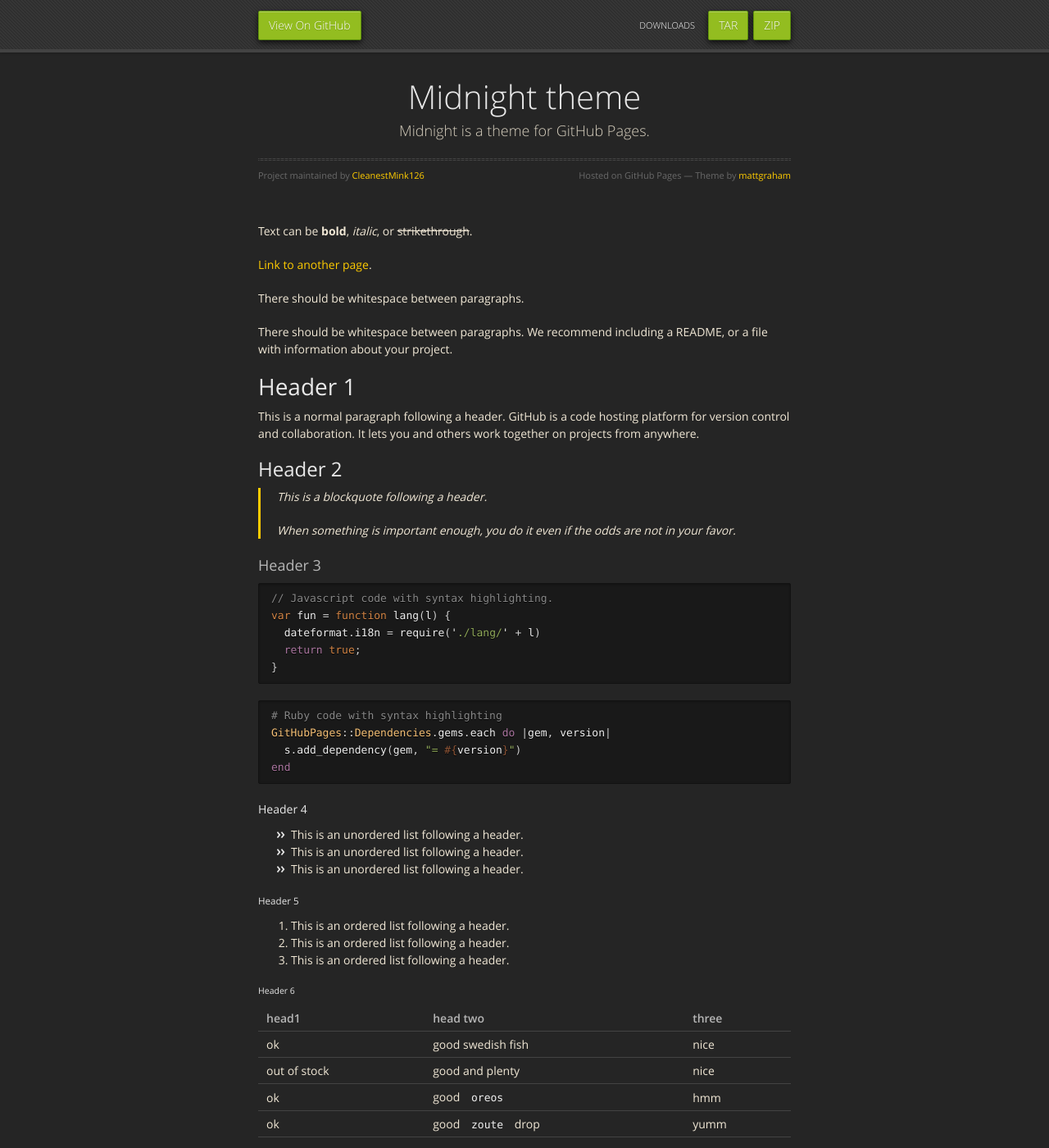
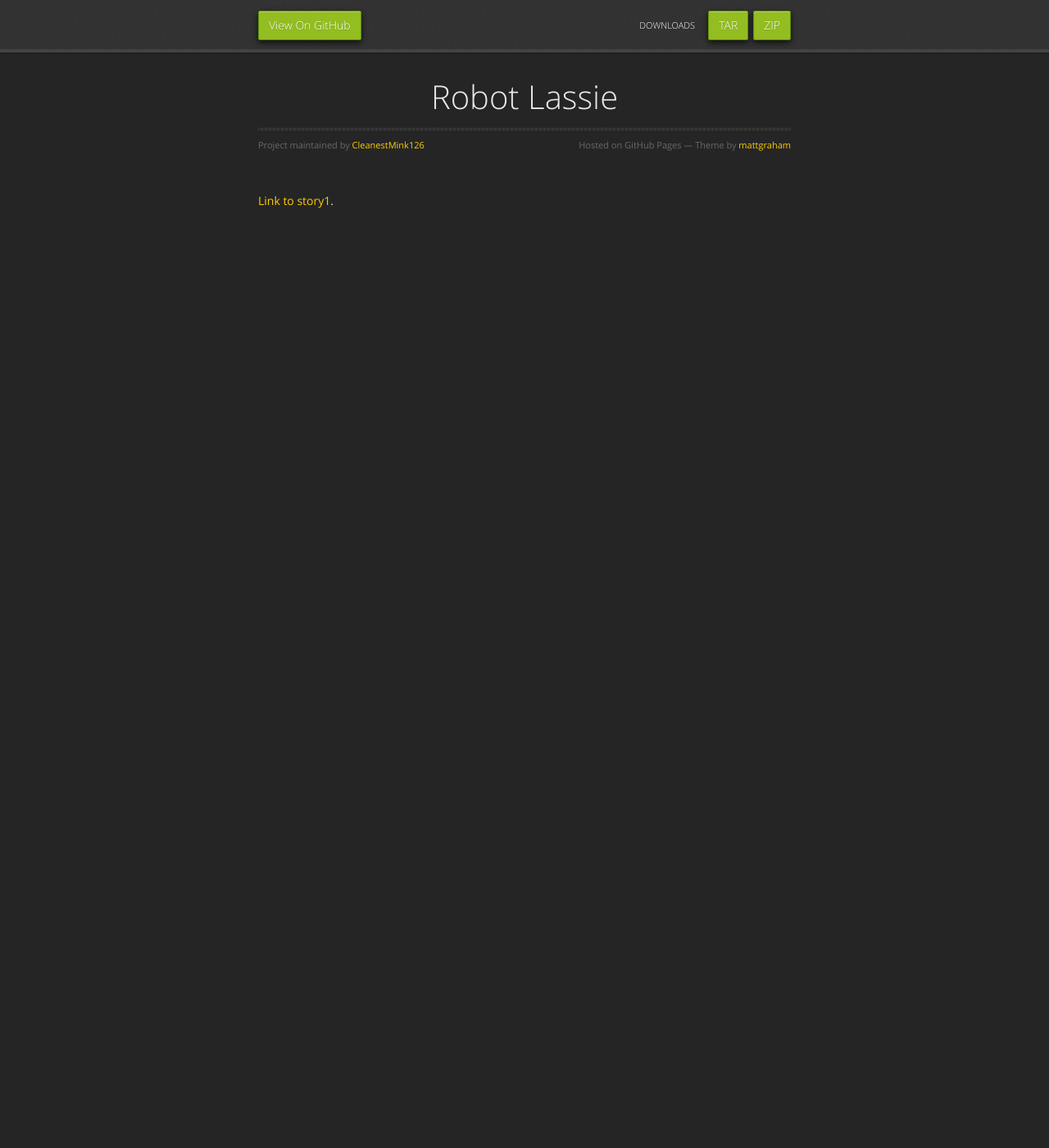
Before and after one commit to CleanestMink126/robot_lassie, a Jekyll site: the page built from docs/index.md, in a window 1280 px wide and 1400 px high. Shown: the whole window at 82% size. Built offline with Jekyll 4.4.1, drawn with Linux system fonts in a browser that asks for light colours; the repository's description, which GitHub fills in, is left out; some of the changed text lies outside the part shown.

Commit message:
cleared room for stories

````diff
--- a/docs/_config.yml
+++ b/docs/_config.yml
@@ -1,5 +1,5 @@
-title: Midnight theme
-description: Midnight is a theme for GitHub Pages.
+title: Robot Lassie
+# description:
 show_downloads: true
 google_analytics:
 theme: jekyll-theme-midnight
--- a/docs/index.md
+++ b/docs/index.md
@@ -2,122 +2,4 @@
 layout: default
 ---
 
-Text can be **bold**, _italic_, or ~~strikethrough~~.
-
-[Link to another page](./another-page.html).
-
-There should be whitespace between paragraphs.
-
-There should be whitespace between paragraphs. We recommend including a README, or a file with information about your project.
-
-# Header 1
-
-This is a normal paragraph following a header. GitHub is a code hosting platform for version control and collaboration. It lets you and others work together on projects from anywhere.
-
-## Header 2
-
-> This is a blockquote following a header.
->
-> When something is important enough, you do it even if the odds are not in your favor.
-
-### Header 3
-
-```js
-// Javascript code with syntax highlighting.
-var fun = function lang(l) {
-  dateformat.i18n = require('./lang/' + l)
-  return true;
-}
-```
-
-```ruby
-# Ruby code with syntax highlighting
-GitHubPages::Dependencies.gems.each do |gem, version|
-  s.add_dependency(gem, "= #{version}")
-end
-```
-
-#### Header 4
-
-*   This is an unordered list following a header.
-*   This is an unordered list following a header.
-*   This is an unordered list following a header.
-
-##### Header 5
-
-1.  This is an ordered list following a header.
-2.  This is an ordered list following a header.
-3.  This is an ordered list following a header.
-
-###### Header 6
-
-| head1        | head two          | three |
-|:-------------|:------------------|:------|
-| ok           | good swedish fish | nice  |
-| out of stock | good and plenty   | nice  |
-| ok           | good `oreos`      | hmm   |
-| ok           | good `zoute` drop | yumm  |
-
-### There's a horizontal rule below this.
-
-* * *
-
-### Here is an unordered list:
-
-*   Item foo
-*   Item bar
-*   Item baz
-*   Item zip
-
-### And an ordered list:
-
-1.  Item one
-1.  Item two
-1.  Item three
-1.  Item four
-
-### And a nested list:
-
-- level 1 item
-  - level 2 item
-  - level 2 item
-    - level 3 item
-    - level 3 item
-- level 1 item
-  - level 2 item
-  - level 2 item
-  - level 2 item
-- level 1 item
-  - level 2 item
-  - level 2 item
-- level 1 item
-
-### Small image
-
-![Octocat](https://assets-cdn.github.com/images/icons/emoji/octocat.png)
-
-### Large image
-
-![Branching](https://guides.github.com/activities/hello-world/branching.png)
-
-
-### Definition lists can be used with HTML syntax.
-
-<dl>
-<dt>Name</dt>
-<dd>Godzilla</dd>
-<dt>Born</dt>
-<dd>1952</dd>
-<dt>Birthplace</dt>
-<dd>Japan</dd>
-<dt>Color</dt>
-<dd>Green</dd>
-</dl>
-
-```
-Long, single-line code blocks should not wrap. They should horizontally scroll if they are too long. This line should be long enough to demonstrate this.
-```
-
-```
-The final element.
-```
+[Link to story1](./story1.html).
````
Also changed, not shown: docs/another-page.md (deleted, +0 -9 lines), docs/story1.md (added, +6 -0 lines), docs/README.md (deleted), docs/thumbnail.png (deleted).
